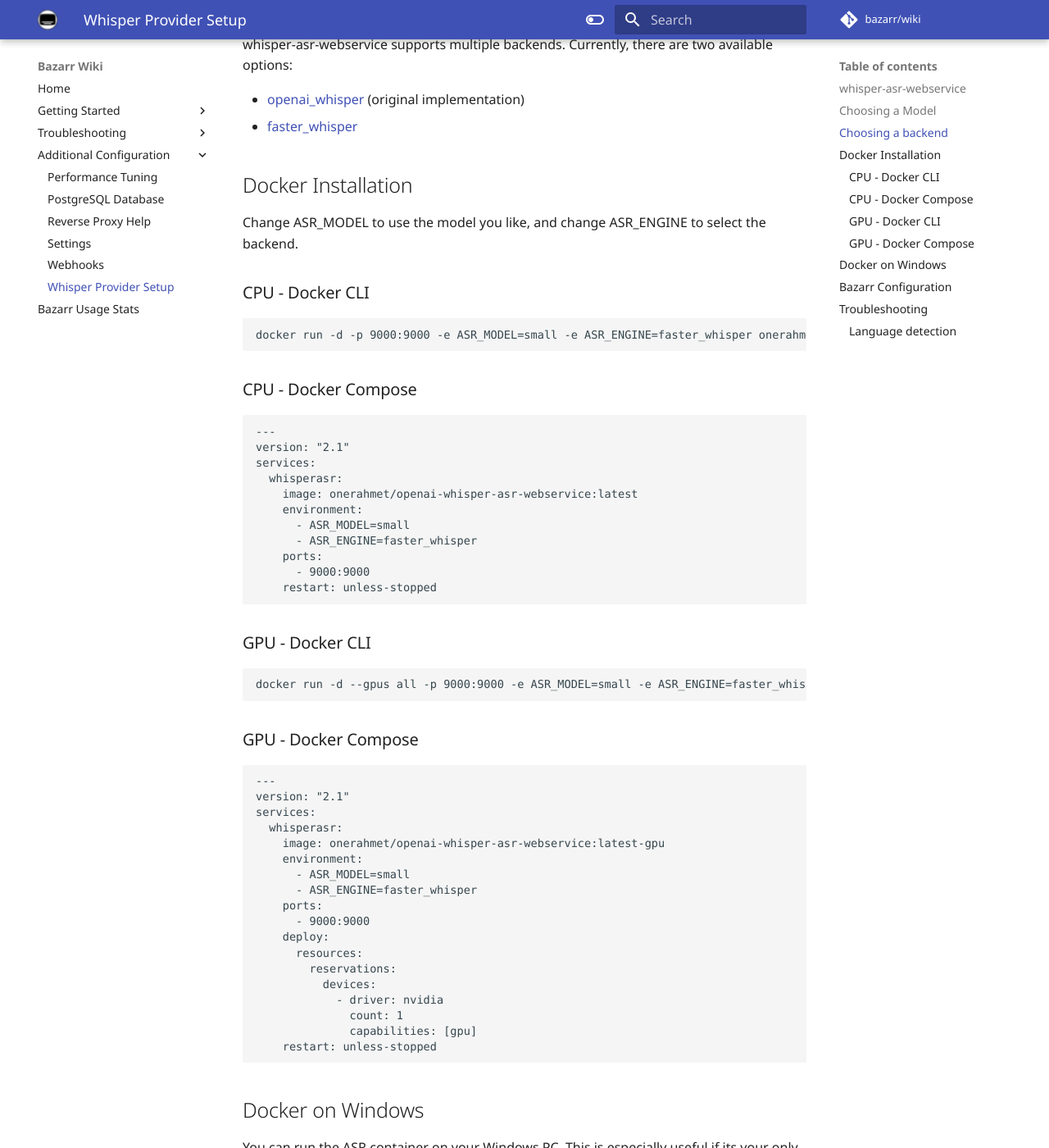
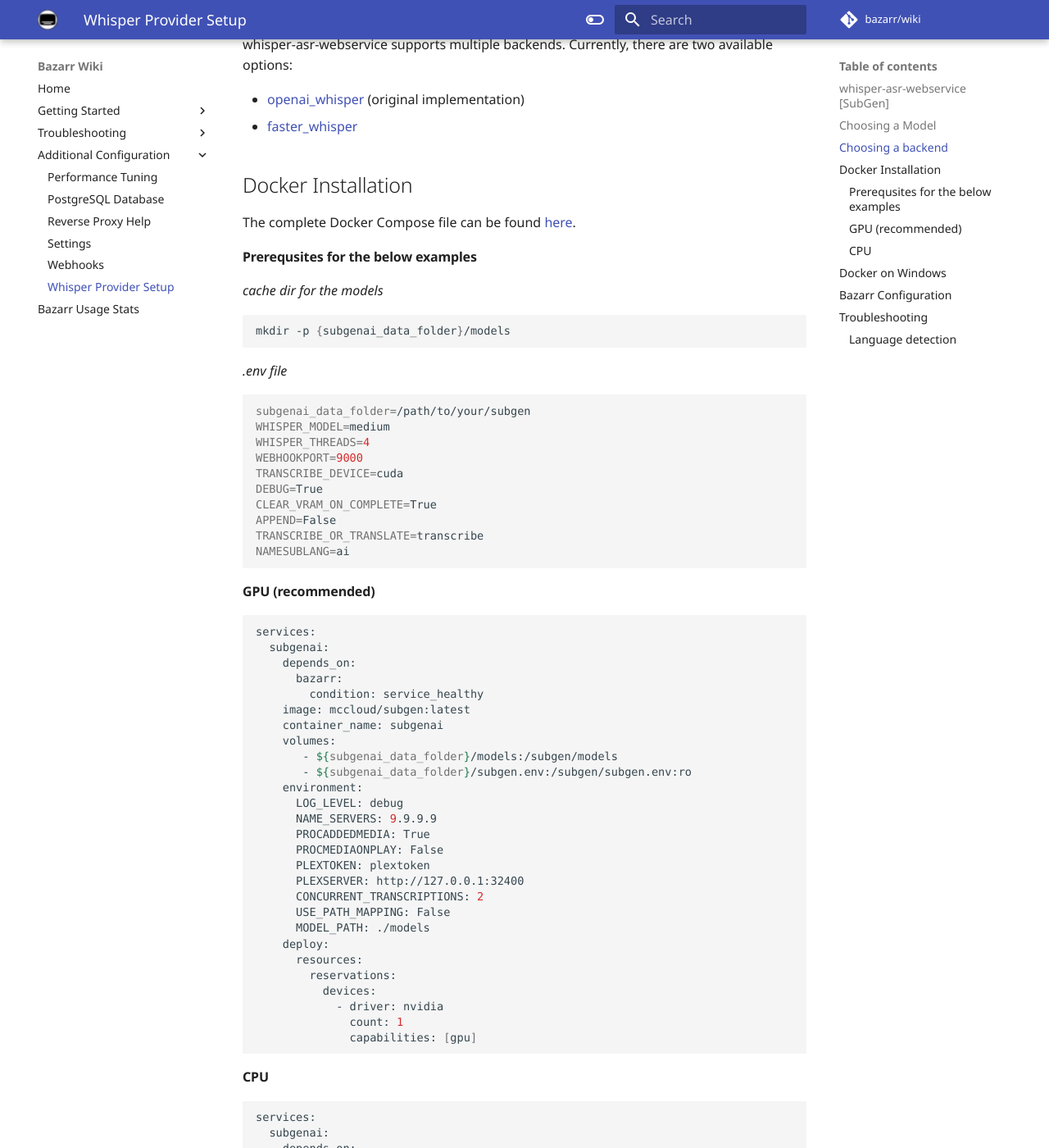
Before and after one commit to bazarr/wiki, an MkDocs documentation site: the page built from docs/Additional-Configuration/Whisper-Provider.md, in a window 1280 px wide and 1400 px high, scrolled down 910 px. Shown: the whole window at 82% size. Built offline with MkDocs 1.6.1 and Material for MkDocs 9.7.7, drawn with Linux system fonts in a browser that asks for light colours; some web fonts are replaced; comment, search, counter and statistics services are not loaded; some of the changed text lies outside the part shown.

Commit message:
update Whisper docs
Feel free to comment. This was just a fast change.

````diff
--- a/docs/Additional-Configuration/Whisper-Provider.md
+++ b/docs/Additional-Configuration/Whisper-Provider.md
@@ -8,9 +8,9 @@ Whisper supports transcribing in many languages as well as translating from a la
 
 Minimum score must be lowered if you want whisper generated subtitles to be automatically "downloaded" because they have a fixed score which is 241/360 (~67%) for episodes and 61/120 (~51%) for movies.
 
-## whisper-asr-webservice
+## whisper-asr-webservice [SubGen]
 
-Bazarr's Whisper provider communicates with [ahmetoner/whisper-asr-webservice](https://github.com/ahmetoner/whisper-asr-webservice). Refer to its [documentation](https://ahmetoner.com/whisper-asr-webservice/) for more assistance in setting it up.
+Bazarr's Whisper provider communicates with [SubGen](https://github.com/McCloudS/subgen?tab=readme-ov-file#docker). Refer to its [documentation](https://github.com/McCloudS/subgen/blob/main/README.md) for more assistance in setting it up.
 
 ## Choosing a Model
 
@@ -27,49 +27,51 @@ whisper-asr-webservice supports multiple backends. Currently, there are two avai
 
 ## Docker Installation
 
-Change ASR_MODEL to use the model you like, and change ASR_ENGINE to select the backend.
+ The complete Docker Compose file can be found [here](https://github.com/McCloudS/subgen/blob/main/docker-compose.yml).
 
-### CPU - Docker CLI
+#### Prerequsites for the below examples
 
+*cache dir for the models*
+```bash
+mkdir -p {subgenai_data_folder}/models
 ```
-docker run -d -p 9000:9000 -e ASR_MODEL=small -e ASR_ENGINE=faster_whisper onerahmet/openai-whisper-asr-webservice:latest
+*.env file*
+```bash
+subgenai_data_folder=/path/to/your/subgen
+WHISPER_MODEL=medium
+WHISPER_THREADS=4
+WEBHOOKPORT=9000
+TRANSCRIBE_DEVICE=cuda
+DEBUG=True
+CLEAR_VRAM_ON_COMPLETE=True
+APPEND=False
+TRANSCRIBE_OR_TRANSLATE=transcribe
+NAMESUBLANG=ai
 ```
 
-### CPU - Docker Compose
+#### GPU (recommended)
 
-```
----
-version: "2.1"
+```bash
 services:
-  whisperasr:
-    image: onerahmet/openai-whisper-asr-webservice:latest
+  subgenai:
+    depends_on:
+      bazarr:
+        condition: service_healthy
+    image: mccloud/subgen:latest
+    container_name: subgenai
+    volumes:
+       - ${subgenai_data_folder}/models:/subgen/models
+       - ${subgenai_data_folder}/subgen.env:/subgen/subgen.env:ro
     environment:
-      - ASR_MODEL=small
-      - ASR_ENGINE=faster_whisper
-    ports:
-      - 9000:9000
-    restart: unless-stopped
-```
-
-### GPU - Docker CLI
-
-```
-docker run -d --gpus all -p 9000:9000 -e ASR_MODEL=small -e ASR_ENGINE=faster_whisper onerahmet/openai-whisper-asr-webservice:latest-gpu
-```
-
-### GPU - Docker Compose
-
-```
----
-version: "2.1"
-services:
-  whisperasr:
-    image: onerahmet/openai-whisper-asr-webservice:latest-gpu
-    environment:
-      - ASR_MODEL=small
-      - ASR_ENGINE=faster_whisper
-    ports:
-      - 9000:9000
+      LOG_LEVEL: debug
+      NAME_SERVERS: 9.9.9.9
+      PROCADDEDMEDIA: True
+      PROCMEDIAONPLAY: False
+      PLEXTOKEN: plextoken
+      PLEXSERVER: http://127.0.0.1:32400
+      CONCURRENT_TRANSCRIPTIONS: 2
+      USE_PATH_MAPPING: False
+      MODEL_PATH: ./models
     deploy:
       resources:
         reservations:
@@ -77,7 +79,31 @@ services:
             - driver: nvidia
               count: 1
               capabilities: [gpu]
-    restart: unless-stopped
+```
+
+#### CPU
+
+```bash
+services:
+  subgenai:
+    depends_on:
+      bazarr:
+        condition: service_healthy
+    image: mccloud/subgen:latest
+    container_name: subgenai
+    volumes:
+       - ${subgenai_data_folder}/models:/subgen/models
+       - ${subgenai_data_folder}/subgen.env:/subgen/subgen.env:ro
+    environment:
+      LOG_LEVEL: debug
+      NAME_SERVERS: 9.9.9.9
+      PROCADDEDMEDIA: True
+      PROCMEDIAONPLAY: False
+      PLEXTOKEN: plextoken
+      PLEXSERVER: http://127.0.0.1:32400
+      CONCURRENT_TRANSCRIPTIONS: 2
+      USE_PATH_MAPPING: False
+      MODEL_PATH: ./models
 ```
 
 ## Docker on Windows
````
